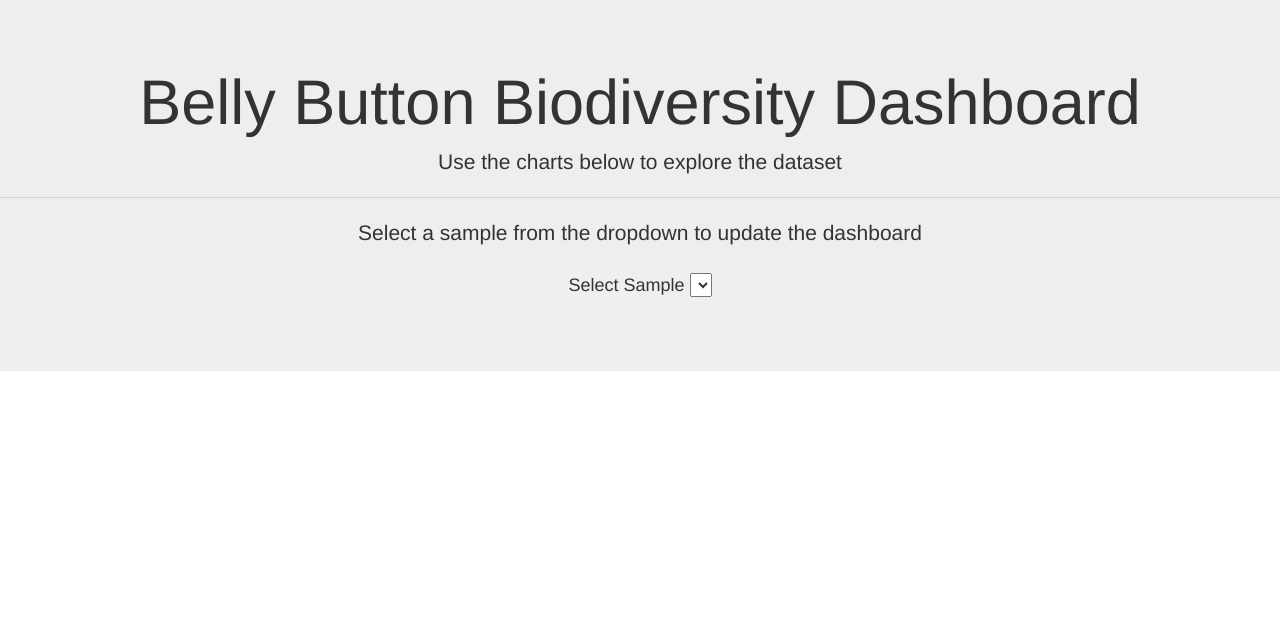
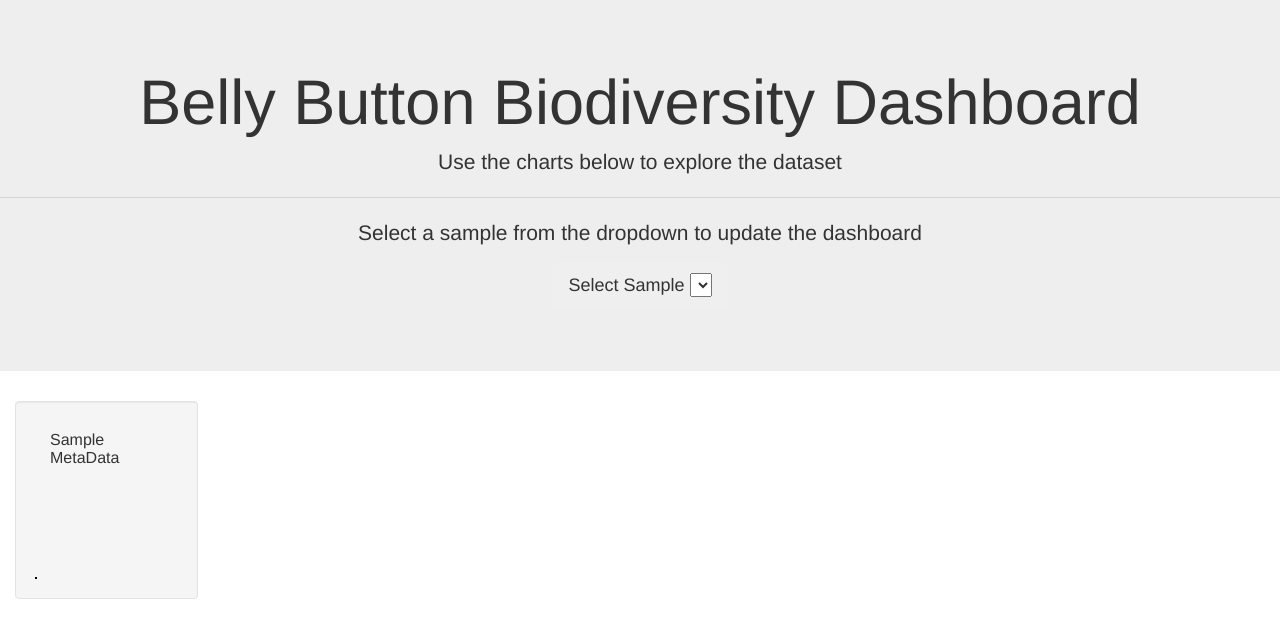
Before and after one commit to cammster/FullStackSkillsLibrary, a Flask app: page / in a window 1280 px wide. Shown: the top 638 px of the page. Run offline with Flask 2, Linux system fonts and the light colour scheme; lists and menus that the app fills with data are empty; some libraries are stand-ins or nearby versions.

Commit message:
updated interactive dashboard index.html

```diff
--- a/Library/InteractiveDashboards/templates/index.html
+++ b/Library/InteractiveDashboards/templates/index.html
@@ -9,25 +9,12 @@
     <script src="https://code.jquery.com/jquery-3.3.1.min.js" integrity="sha256-FgpCb/KJQlLNfOu91ta32o/NMZxltwRo8QtmkMRdAu8=" crossorigin="anonymous"></script>
     <script src="https://maxcdn.bootstrapcdn.com/bootstrap/3.3.7/js/bootstrap.min.js" integrity="sha384-Tc5IQib027qvyjSMfHjOMaLkfuWVxZxUPnCJA7l2mCWNIpG9mGCD8wGNIcPD7Txa" crossorigin="anonymous"></script>
     <link rel="stylesheet" href="https://maxcdn.bootstrapcdn.com/bootstrap/3.3.6/css/bootstrap.min.css">
-    <!-- <link ref="stylesheet" href="https://bootswatch.com/4/lumen/bootstrap.min.css"> -->
-    <!-- <link ref="stylesheet" href="https://bootswatch.com/4/superhero/bootstrap.css"> -->
-    <!-- <link ref="stylesheet" href="https://bootswatch.com/4/superhero/bootstrap.min.css">
-    https://bootswatch.com/4/darkly/bootstrap.min.css -->
     <script src="https://cdnjs.cloudflare.com/ajax/libs/d3/4.13.0/d3.min.js"></script>
     <script src="https://cdn.plot.ly/plotly-latest.min.js"></script>
 
 </head>
 
 <body>
-        <!-- <div class="jumbotron">
-                <h1 class="display-4">Hello, world!</h1>
-                <p class="lead">This is a simple hero unit, a simple jumbotron-style component for calling extra attention to featured content or information.</p>
-                <hr class="my-4">
-                <p>It uses utility classes for typography and spacing to space content out within the larger container.</p>
-                <p class="lead">
-                  <a class="btn btn-primary btn-lg" href="#" role="button">Learn more</a>
-                </p>
-              </div> -->
     <div class="jumbotron" align="center">
         <h1>Belly Button Biodiversity Dashboard</h1>
         <p class="lead">Use the charts below to explore the dataset</p>
@@ -40,24 +27,30 @@
                         <select id="selDataset" onchange="optionChanged(this.value)"></select>
                     </button>
                 </div>
+                <!-- <table class="table table-striped align-middle" id="populate_table" style="border: 1px solid black; padding:10px; margin-top: 100px;"></table> -->
         </p>
     </div>
     <div class="container-fluid">
         <div class="row ">
             <div class="col-sm-1 col-md-2 " style="vertical-align:middle;">
-                <table class="table table-striped align-middle" id="populate_table" style="border: 1px solid black; padding:10px; margin-top: 100px;"></table>
+                <div class="well">
+                    <div class = "panel-heading">
+                        <h3 class="panel-title">Sample MetaData</h3>
 
+                    </div>
+                    <table class="panel-body" id="populate_table" style="border: 1px solid black; padding:10px; margin-top: 100px;"></table>
+                </div>
             </div>
-            <div class="col-sm-1 col-md-6">
+            <div class="col-sm-1 col-md-5">
                 <div id="pie" ></div>
             </div>
-            <div class="col-sm-1 col-md-4">
+            <div class="col-sm-1 col-md-5">
                 <div id="gauge"></div>
             </div>
         </div>
-    </div>
+    <!-- </div>
 
-    <div class="container-fluid">
+    <div class="container-fluid"> -->
         <div class="row">
             <div class=" col-sm-1 col-md-12 col-lg-12">
                 <div id="bubble" align="center"></div>
@@ -119,14 +112,20 @@
     var $table = document.getElementById("populate_table");
     var $thead = document.createElement("thead");
     var $tbody = document.createElement("tbody");
-    function table_init() {
-        $thead.innerHTML = "Sample MetaData";
-        $tbody.innerHTML = "AGE: 24 <br>BBTYPE: I <br>ETHNICITY: CAUCASION <br>GENDER: F <br>LOCATION: BEAUFORT/NC <br>SAMPLEID: 940";
-        var align = document.createAttribute("align");
-        align.value="center";
-        $table.appendChild($thead);
-        $thead.setAttributeNode(align);
-        $thead.appendChild($tbody);
+    function table_init(response) {
+        $table.innerHTML="";
+        for (var key in response) {
+            headingtag = document.createElement("h6");
+            headingText = document.createTextNode(`${key}: ${response[key]}`);
+            headingtag.append(headingText);
+        }
+        // $thead.innerHTML = "Sample MetaData";
+        // $tbody.innerHTML = "AGE: 24 <br>BBTYPE: I <br>ETHNICITY: CAUCASION <br>GENDER: F <br>LOCATION: BEAUFORT/NC <br>SAMPLEID: 940";
+        // var align = document.createAttribute("align");
+        // align.value="center";
+        // $table.appendChild($thead);
+        // $thead.setAttributeNode(align);
+        // $thead.appendChild($tbody);
 
     }
     table_init();
@@ -182,18 +181,6 @@
     })}
     assignNames();
 
-    // function updateOTUdescript(labels) {
-    //     otu_url="/otu"
-    //     d3.json(otu_url,function(error,response) {
-    //         if(error) return console.warn(error);
-    //         for (i=0; i<labels.length; i++) {
-    //             var otu_descript=[];
-    //             otu_descript.push(response.labels[i]);
-    //             console.log(otu_descript);
-    //             return otu_descript;
-    //         };
-    // })}
-
     function get_otu(otu_label) {
         d3.json("/otu",function(error,response){
             sample=response[otu_label-1];
@@ -228,16 +215,17 @@
         newmeta_url = "/metadata/"+sampleid;
         d3.json(newmeta_url,function(error,response) {
             if (error) return console.warn(error);
-            var age = response.age;
-            var bbtype = response.bbtype;
-            var ethnicity = response.ethnicity;
-            var gender = response.gender;
-            var location = response.location;
-            var sampleid = response.sampleid;
-            console.log(age,bbtype,ethnicity,gender,location,sampleid);
-            $tbody.innerHTML="";
-            $tbody.innerHTML = `AGE: ${age} <br>BBTYPE: ${bbtype} <br>ETHNICITY: ${ethnicity} <br>GENDER: ${gender} <br>LOCATION: ${location} <br>SAMPLEID: ${sampleid}`
-            $table.appendChild($tbody);
+            table_init(response);
+            // var age = response.age;
+            // var bbtype = response.bbtype;
+            // var ethnicity = response.ethnicity;
+            // var gender = response.gender;
+            // var location = response.location;
+            // var sampleid = response.sampleid;
+            // console.log(age,bbtype,ethnicity,gender,location,sampleid);
+            // $tbody.innerHTML="";
+            // $tbody.innerHTML = `AGE: ${age} <br>BBTYPE: ${bbtype} <br>ETHNICITY: ${ethnicity} <br>GENDER: ${gender} <br>LOCATION: ${location} <br>SAMPLEID: ${sampleid}`
+            // $table.appendChild($tbody);
         })
 
         // Update Gauge
@@ -246,14 +234,16 @@
             if(error) return "wfreqerror";
             var wfreq_update=response;
             console.log(wfreq_update);
+            gauge_init(wfreq_update);
         })
 
     }
 
     // Gauge for washing frequency
     // Enter a speed between 0 and 180
-    function gauge_init() {
-        var default_wfreq = 2;
+    var wfreq =2;
+    function gauge_init(wfreq) {
+        var default_wfreq=wfreq;
         // Trig to calc meter point - 9 sections, so multiply wfreq by 20 to get degrees
         var degrees = 180- (default_wfreq * 20),
             radius = .5;
@@ -317,13 +307,13 @@
                 },
         };
 
-        Plotly.plot($gauge, data, layout);
+        Plotly.newPlot($gauge, data, layout);
     }
-    gauge_init();
-    function updateGauge(updatepath) {
+    gauge_init(wfreq);
+    // function updateGauge(updatepath) {
 
-        Plotly.restyle($gauge,"path",updatepath);
-    }
+    //     Plotly.restyle($gauge,"path",updatepath);
+    // }
 
     // var default_wfreq = 2;
     //     // Trig to calc meter point - 9 sections, so multiply wfreq by 20 to get degrees
```
